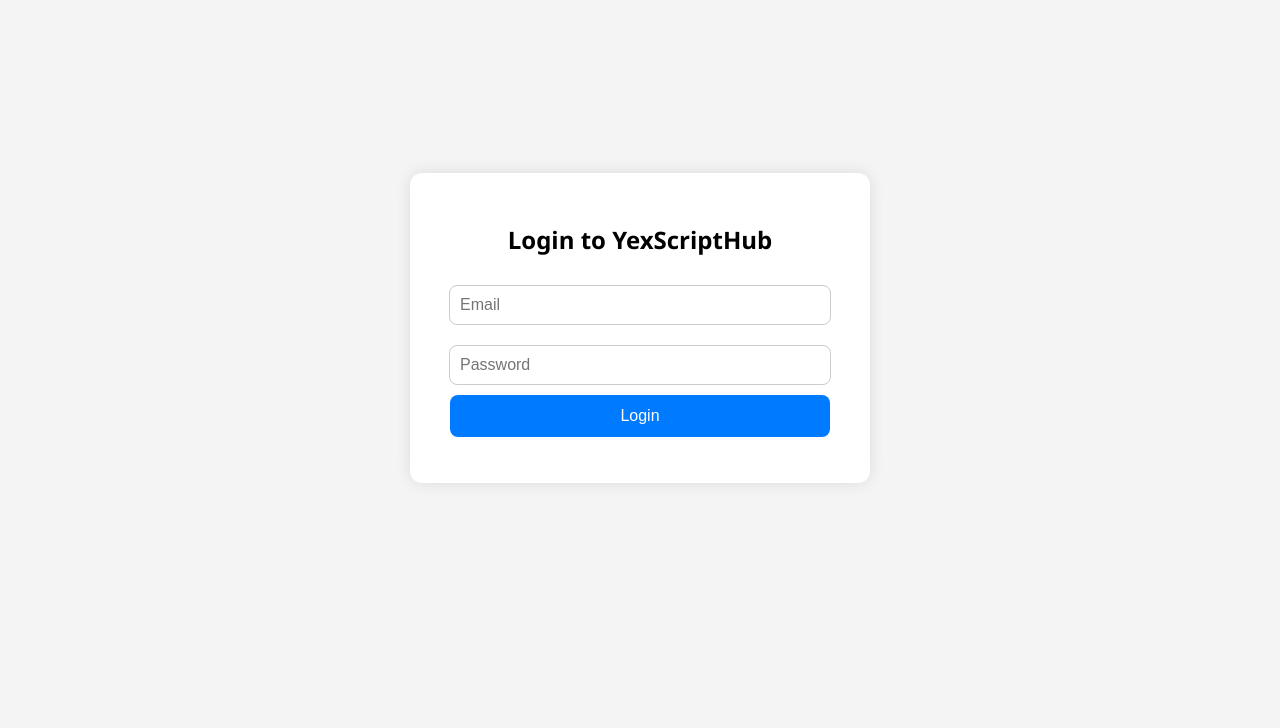
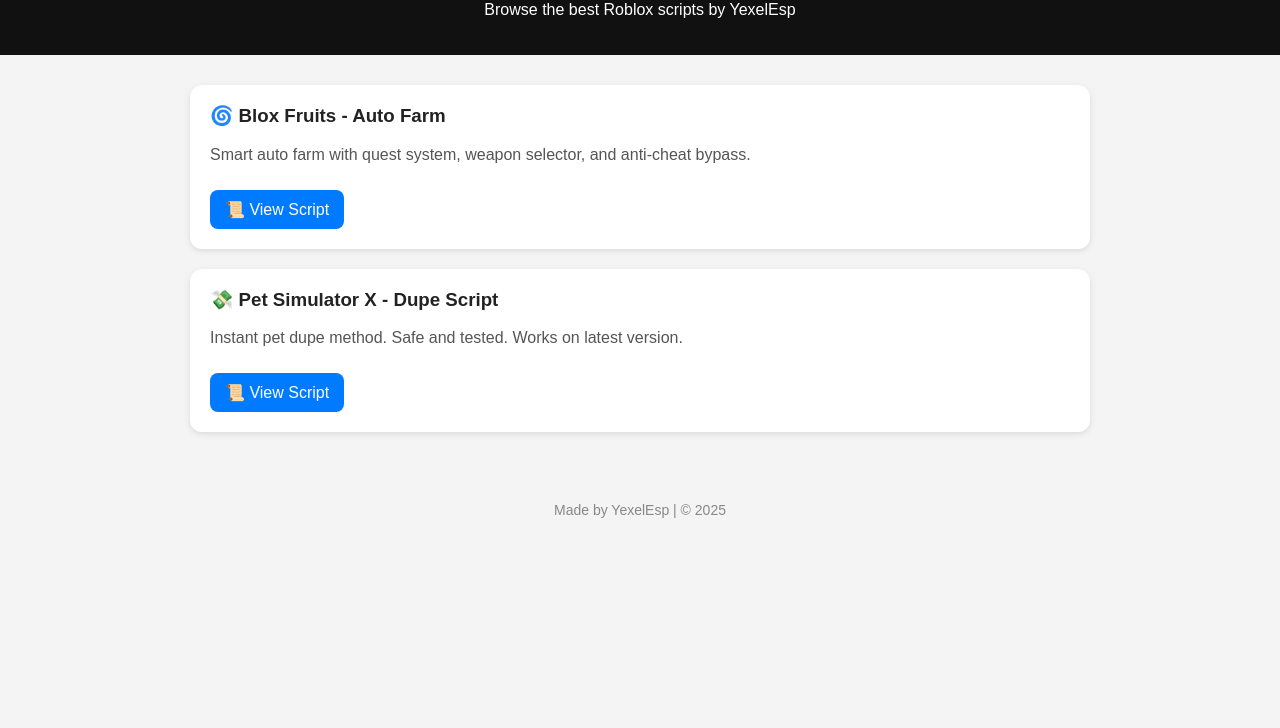
Before and after one commit to YexxDev/RobloxScriptWeb, a plain HTML site: page Index.html in a window 1280 px wide. Shown: the part 72-800 px from the top of the page. Drawn offline with Linux system fonts and the light colour scheme.

Commit message:
Update Index.html

```diff
--- a/Index.html
+++ b/Index.html
@@ -1,98 +1,103 @@
 <!DOCTYPE html>
-<html>
+<html lang="en">
 <head>
-  <title>YexScriptHub - Login</title>
-  <script type="module">
-    // Firebase v9+ Modular SDK
-    import { initializeApp } from "https://www.gstatic.com/firebasejs/10.12.0/firebase-app.js";
-    import { getAuth, signInWithEmailAndPassword } from "https://www.gstatic.com/firebasejs/10.12.0/firebase-auth.js";
-
-    const firebaseConfig = {
-      apiKey: "AIzaSyDDg8iHbwQTljnDWbEstbAeeIo1ndY4WAc",
-      authDomain: "robloxscript-872f6.firebaseapp.com",
-      projectId: "robloxscript-872f6",
-      storageBucket: "robloxscript-872f6.appspot.com",
-      messagingSenderId: "236880401929",
-      appId: "1:236880401929:web:22af90a5a9e8cdade58ad8",
-      measurementId: "G-XBRSC3J0R6"
-    };
-
-    const app = initializeApp(firebaseConfig);
-    const auth = getAuth(app);
-
-    window.login = function () {
-      const email = document.getElementById("email").value;
-      const password = document.getElementById("password").value;
-      const status = document.getElementById("status");
-
-      signInWithEmailAndPassword(auth, email, password)
-        .then((userCredential) => {
-          status.innerText = "✅ Login successful!";
-          status.style.color = "green";
-          window.location.href = "store.html"; // go to script store
-        })
-        .catch((error) => {
-          status.innerText = "❌ " + error.message;
-          status.style.color = "red";
-        });
-    };
-  </script>
-
+  <meta charset="UTF-8" />
+  <title>YexScriptHub</title>
   <style>
     body {
-      font-family: 'Segoe UI', sans-serif;
-      background: #f4f4f4;
-      display: flex;
-      justify-content: center;
-      align-items: center;
-      height: 100vh;
+      background-color: #f4f4f4;
+      font-family: Arial, sans-serif;
       margin: 0;
+      padding: 0;
     }
 
-    .box {
-      background: white;
-      padding: 30px;
-      border-radius: 12px;
-      box-shadow: 0 0 15px rgba(0,0,0,0.1);
+    header {
+      background-color: #111;
+      color: #fff;
+      padding: 20px;
       text-align: center;
-      width: 90%;
-      max-width: 400px;
     }
 
-    input {
-      width: 90%;
-      padding: 10px;
-      margin: 10px 0;
-      border-radius: 8px;
-      border: 1px solid #ccc;
-      font-size: 16px;
+    h1 {
+      margin: 0;
+      font-size: 2em;
     }
 
-    button {
-      padding: 12px;
-      width: 95%;
-      background: #007bff;
-      border: none;
-      color: white;
-      font-size: 16px;
-      border-radius: 8px;
-      cursor: pointer;
+    .container {
+      padding: 30px;
+      max-width: 900px;
+      margin: auto;
     }
 
-    #status {
+    .script {
+      background: #fff;
+      padding: 20px;
+      margin-bottom: 20px;
+      border-radius: 12px;
+      box-shadow: 0 2px 6px rgba(0, 0, 0, 0.1);
+    }
+
+    .script h3 {
+      margin-top: 0;
+      color: #222;
+    }
+
+    .script p {
+      color: #555;
+    }
+
+    .btn {
+      display: inline-block;
       margin-top: 10px;
+      padding: 10px 15px;
+      background-color: #007bff;
+      color: white;
+      text-decoration: none;
+      border-radius: 8px;
+    }
+
+    .btn:hover {
+      background-color: #0056b3;
+    }
+
+    footer {
+      text-align: center;
+      padding: 20px;
+      font-size: 14px;
+      color: #888;
     }
   </style>
 </head>
 <body>
 
-  <div class="box">
-    <h2>Login to YexScriptHub</h2>
-    <input type="email" id="email" placeholder="Email"><br>
-    <input type="password" id="password" placeholder="Password"><br>
-    <button onclick="login()">Login</button>
-    <p id="status"></p>
+  <header>
+    <h1>YexScriptHub</h1>
+    <p>Browse the best Roblox scripts by YexelEsp</p>
+  </header>
+
+  <div class="container">
+
+    <!-- 🟢 SCRIPT ENTRY -->
+    <div class="script">
+      <h3>🌀 Blox Fruits - Auto Farm</h3>
+      <p>Smart auto farm with quest system, weapon selector, and anti-cheat bypass.</p>
+      <a href="https://pastebin.com/raw/YOUR_AUTOFARM_SCRIPT" target="_blank" class="btn">📜 View Script</a>
+    </div>
+
+    <div class="script">
+      <h3>💸 Pet Simulator X - Dupe Script</h3>
+      <p>Instant pet dupe method. Safe and tested. Works on latest version.</p>
+      <a href="https://pastebin.com/raw/YOUR_PSX_SCRIPT" target="_blank" class="btn">📜 View Script</a>
+    </div>
+
+    <!-- 🔽 Add More Scripts Below This -->
+    <!-- Copy the block and replace the name/link/description -->
+
   </div>
+
+  <footer>
+    Made by YexelEsp | © 2025
+  </footer>
 
 </body>
 </html>
```
